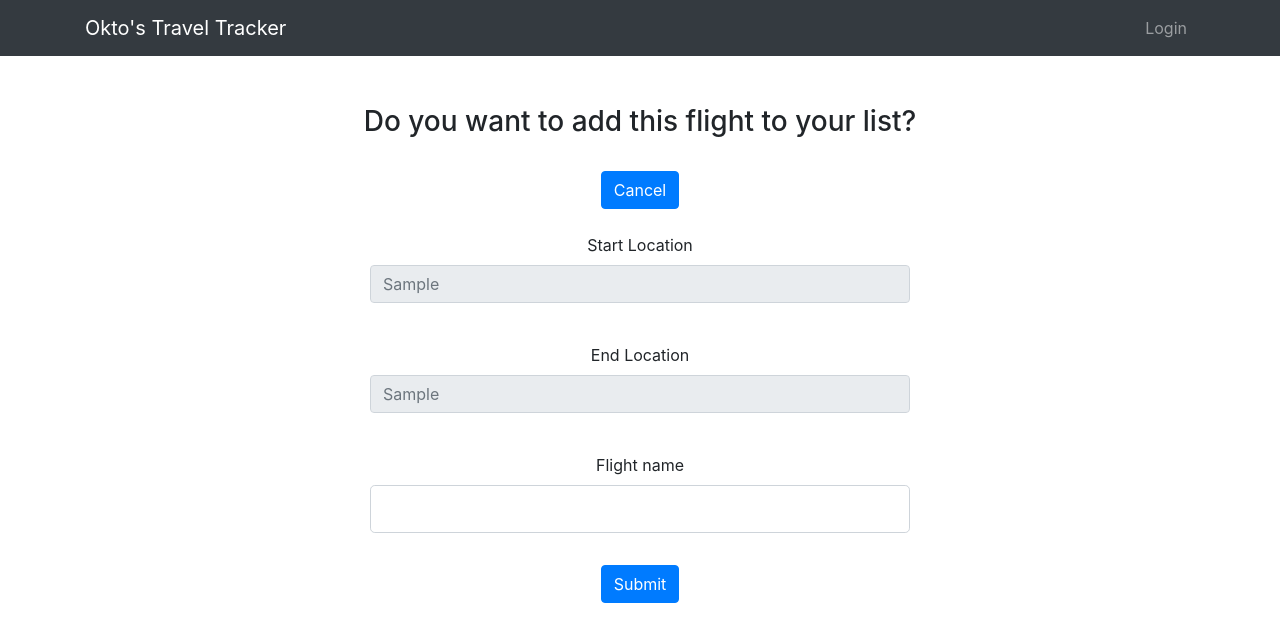
After one commit to OktarianTB/flight-tracker, a Python web app: template tracker_app/templates/confirm_flight.html in a window 1280 px wide. The commit adds this page. Shown: the top 642 px of the page. Run offline with Jinja, Linux system fonts and the light colour scheme; the template is opened without the code that fills it: most values are stand-ins (such as "Sample title", 1, 10 or a date in 2020); form fields are guessed from the names that the template uses; some libraries are stand-ins or nearby versions.

Commit message:
Added a page to confirm flight start, end and input name.

```diff
--- a/tracker_app/forms.py
+++ b/tracker_app/forms.py
@@ -15,3 +15,8 @@ class NewLocation(FlaskForm):
                             choices=[("red", "Red"), ("blue", "Blue"), ("green", "Green"), ("yellow", "Yellow"),
                                      ("pink", "Pink"), ("orange", "Orange"), ("purple", "Purple")])
     submit = SubmitField("Add Location")
+
+
+class NewFlight(FlaskForm):
+    flight_name = StringField("Flight Name", validators=[DataRequired(), Length(min=2, max=40)])
+    submit = SubmitField("Add Flight")
--- a/tracker_app/templates/add_location.html
+++ b/tracker_app/templates/add_location.html
@@ -19,7 +19,7 @@
                 addMarker(event.latLng, map);
 
 
-                window.location.replace("http://127.0.0.1:5000/locations/confirm?lat="+ event.latLng.lat() + "&lng=" +event.latLng.lng());
+                  window.location.replace("http://127.0.0.1:5000/locations/confirm?lat=" + event.latLng.lat() + "&lng=" + event.latLng.lng());
               });
 
           }
--- /dev/null
+++ b/tracker_app/templates/confirm_flight.html
@@ -0,0 +1,60 @@
+{% include "header.html" %}
+{% block content %}
+
+    <main role="main" class="container text-center">
+        <br><br>
+        <h3>Do you want to add this flight to your list?</h3><br>
+        <a href="{{ url_for('tracker.add_flight') }}">
+            <button type="submit" class="btn btn-primary">
+                Cancel
+            </button>
+        </a>
+        <br><br>
+
+        <div class="row justify-content-center">
+            <div class="col-lg-6">
+                <div class="content-section">
+
+                    <div class="form-group">
+                        <label for="exampleFormControlInput1">Start Location</label>
+                        <input type="email" class="form-control" id="exampleFormControlInput1"
+                               placeholder="{{ loc1 }}"
+                               readonly>
+                    </div>
+                    <br>
+                    <div class="form-group">
+                        <label for="exampleFormControlInput1">End Location</label>
+                        <input type="email" class="form-control" id="exampleFormControlInput1"
+                               placeholder="{{ loc2 }}"
+                               readonly>
+                    </div>
+                    <br>
+                    <form method="POST" action="">
+                        {{ form.hidden_tag() }}
+                        <fieldset class="form-group">
+                            <div class="form-group">
+                                {{ form.flight_name.label(class="form-control-label") }}
+                                {% if form.flight_name.errors %}}
+                                    {{ form.flight_name(class="form-control form-control-lg is-invalid") }}
+                                    <div class="invalid-feedback">
+                                        {% for error in form.flight_name.errors %}
+                                            <span>{{ error }}</span>
+                                        {% endfor %}
+                                    </div>
+                                {% else %}
+                                    {{ form.flight_name(class="form-control form-control-lg") }}
+                                {% endif %}
+                            </div>
+                        </fieldset>
+                        <div class="form-group">
+                            {{ form.submit(class="btn btn-primary mb-2") }}
+                        </div>
+                    </form>
+
+                </div>
+            </div>
+        </div>
+    </main>
+    <br><br><br><br><br><br><br>
+{% endblock content %}
+{% include "footer.html" %}
```
Also changed, not shown: tracker_app/location_manager.py (+20 -2 lines), tracker_app/routes.py (+36 -4 lines), tracker_app/templates/add_flight.html (+7 -0 lines).
